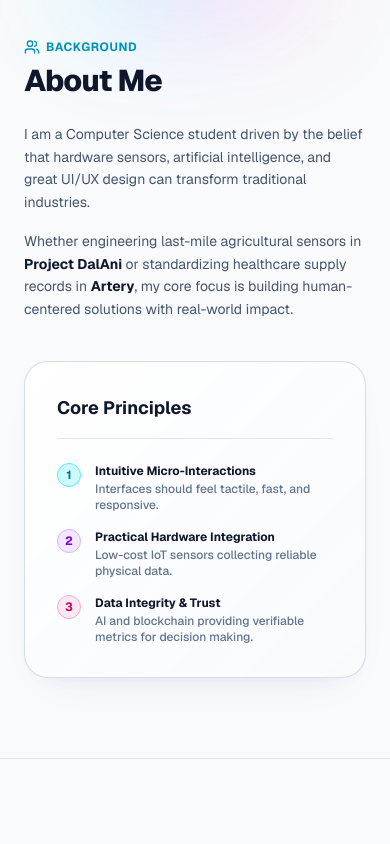
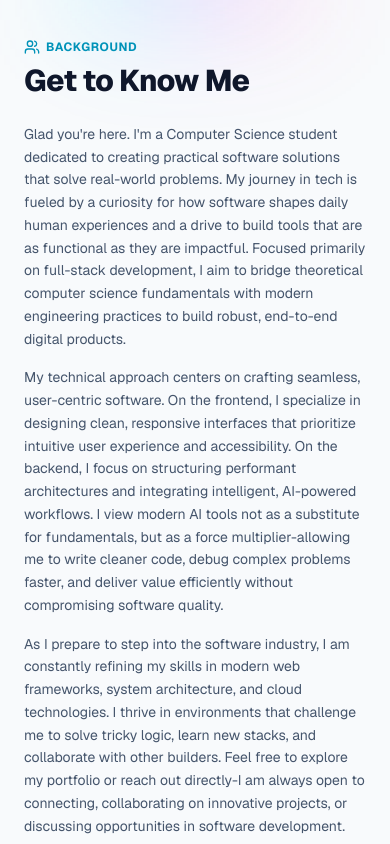
Before and after one commit to karlsxo/KarloRoel, a Next.js app: page / in a window 390 px wide. Shown: the part 4880-5724 px from the top of the page. Built offline with nearby package versions, Linux system fonts and the light colour scheme.

Commit message:
Revise About section content
Rename heading to Get to Know Me and replace About section copy with the provided full-stack and software development narrative.

```diff
--- a/app/page.tsx
+++ b/app/page.tsx
@@ -1047,13 +1047,16 @@ export default function Portfolio() {
             <div className="inline-flex items-center gap-1.5 text-cyan-600 font-bold text-xs uppercase tracking-wider mb-2">
               <Users className="w-4 h-4" /> Background
             </div>
-            <h2 className="text-3xl md:text-5xl font-extrabold text-slate-900 tracking-tight mb-6">About Me</h2>
+            <h2 className="text-3xl md:text-5xl font-extrabold text-slate-900 tracking-tight mb-6">Get to Know Me</h2>
             <div className="space-y-4 text-slate-600 text-sm md:text-base leading-relaxed">
               <p>
-                I am a Computer Science student driven by the belief that hardware sensors, artificial intelligence, and great UI/UX design can transform traditional industries.
+                Glad you&apos;re here. I&apos;m a Computer Science student dedicated to creating practical software solutions that solve real-world problems. My journey in tech is fueled by a curiosity for how software shapes daily human experiences and a drive to build tools that are as functional as they are impactful. Focused primarily on full-stack development, I aim to bridge theoretical computer science fundamentals with modern engineering practices to build robust, end-to-end digital products.
               </p>
               <p>
-                Whether engineering last-mile agricultural sensors in <strong className="text-slate-900 font-bold">Project DalAni</strong> or standardizing healthcare supply records in <strong className="text-slate-900 font-bold">Artery</strong>, my core focus is building human-centered solutions with real-world impact.
+                My technical approach centers on crafting seamless, user-centric software. On the frontend, I specialize in designing clean, responsive interfaces that prioritize intuitive user experience and accessibility. On the backend, I focus on structuring performant architectures and integrating intelligent, AI-powered workflows. I view modern AI tools not as a substitute for fundamentals, but as a force multiplier-allowing me to write cleaner code, debug complex problems faster, and deliver value efficiently without compromising software quality.
+              </p>
+              <p>
+                As I prepare to step into the software industry, I am constantly refining my skills in modern web frameworks, system architecture, and cloud technologies. I thrive in environments that challenge me to solve tricky logic, learn new stacks, and collaborate with other builders. Feel free to explore my portfolio or reach out directly-I am always open to connecting, collaborating on innovative projects, or discussing opportunities in software development.
               </p>
             </div>
           </div>
```
